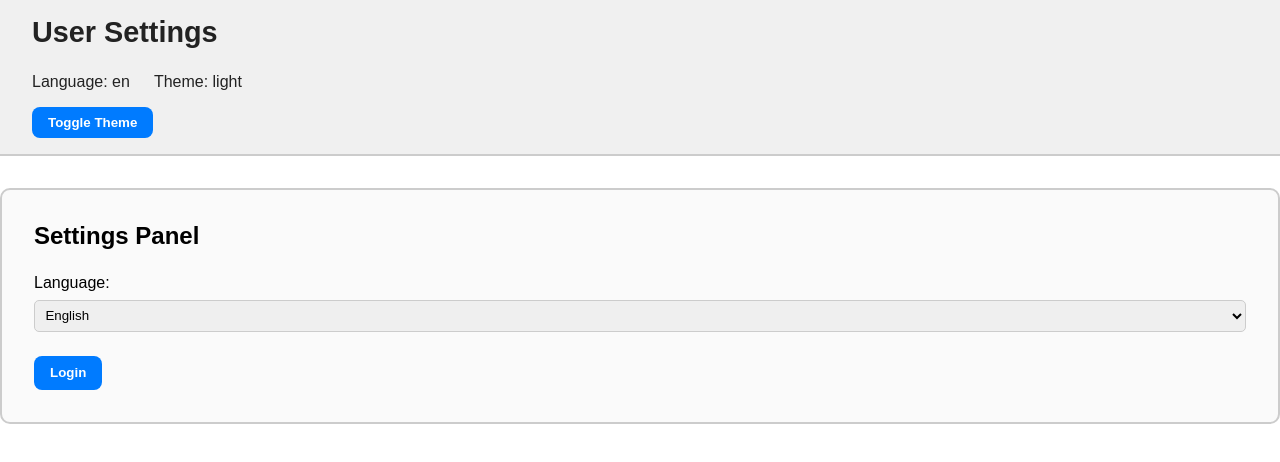
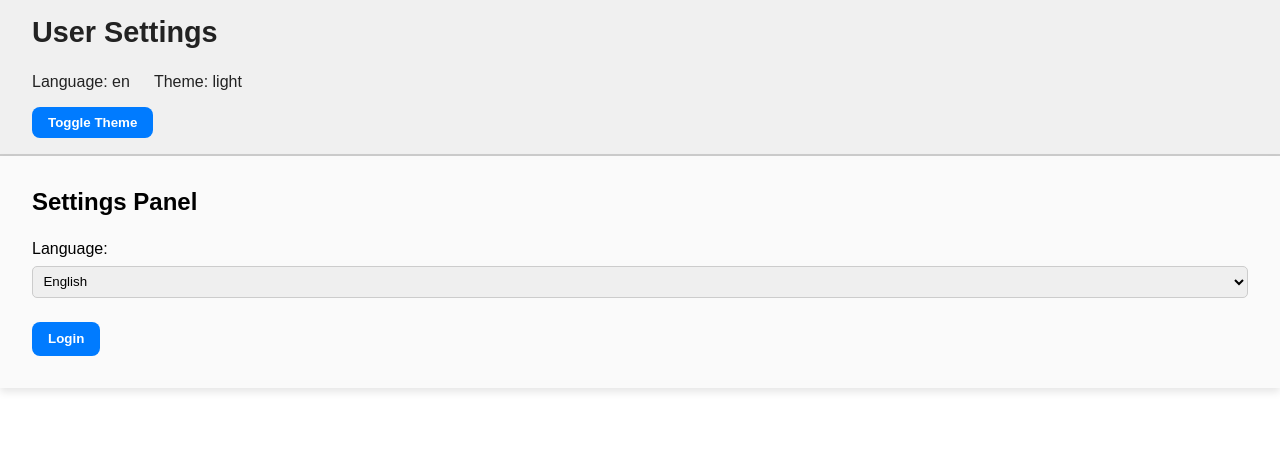
Before and after one commit to Espadv69/useContext-Intermediate, a React (Vite) app in the folder UserSettings-Context/: page / in a window 1280 px wide. Shown: the top 462 px of the page. Built offline with nearby package versions, Linux system fonts and the light colour scheme.

Commit message:
style: remove border and margin from settings panel, add box shadow

```diff
--- a/UserSettings-Context/src/components/SettingsPanel/SettingsPanel.css
+++ b/UserSettings-Context/src/components/SettingsPanel/SettingsPanel.css
@@ -1,9 +1,7 @@
 .settings-panel {
   padding: 2rem;
-  border: 2px solid #ccc;
-  border-radius: 10px;
-  margin-top: 2rem;
   background-color: #fafafa;
+  box-shadow: 0 4px 8px rgba(0, 0, 0, 0.1);
 }
 
 .settings-panel h2 {
```
